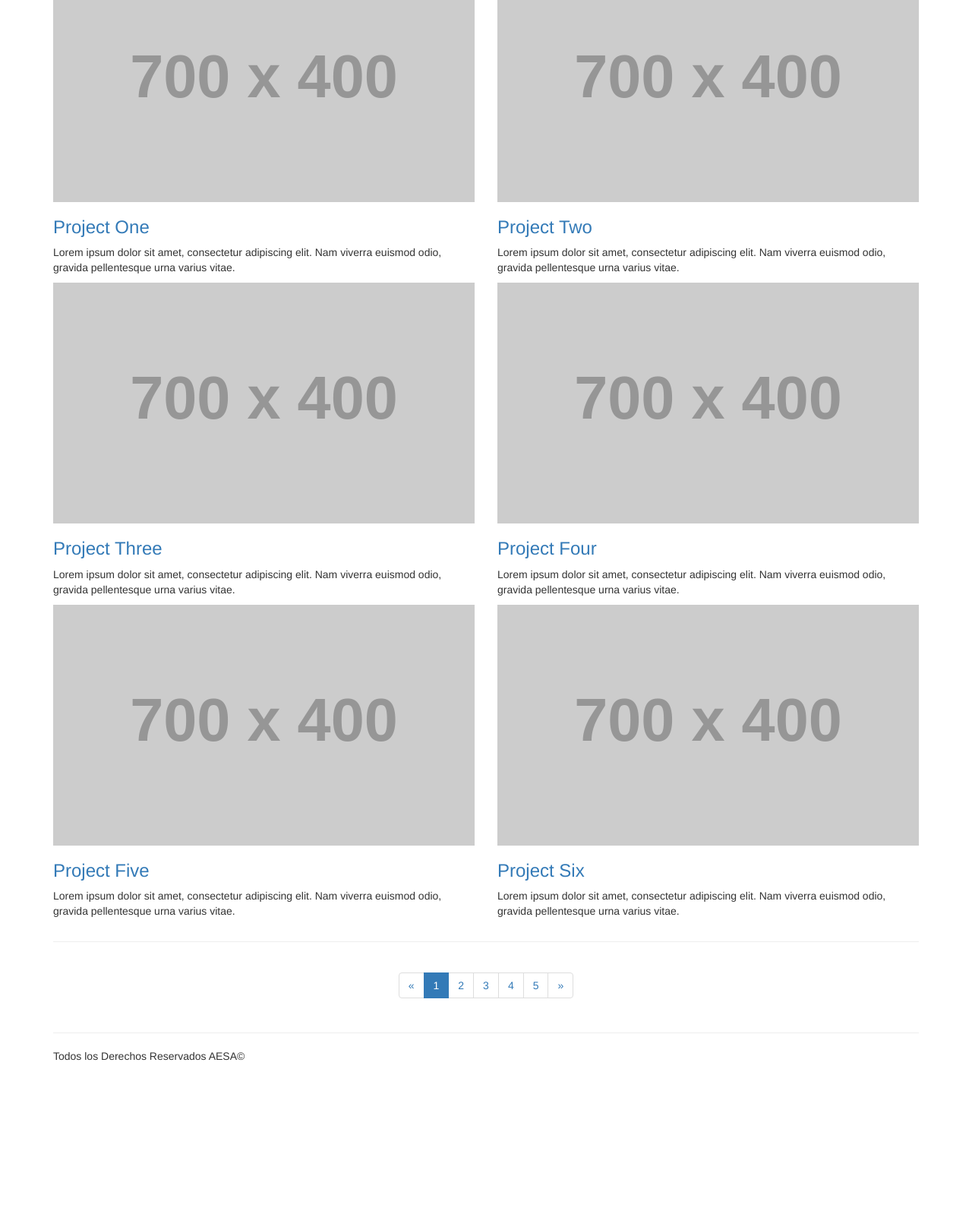
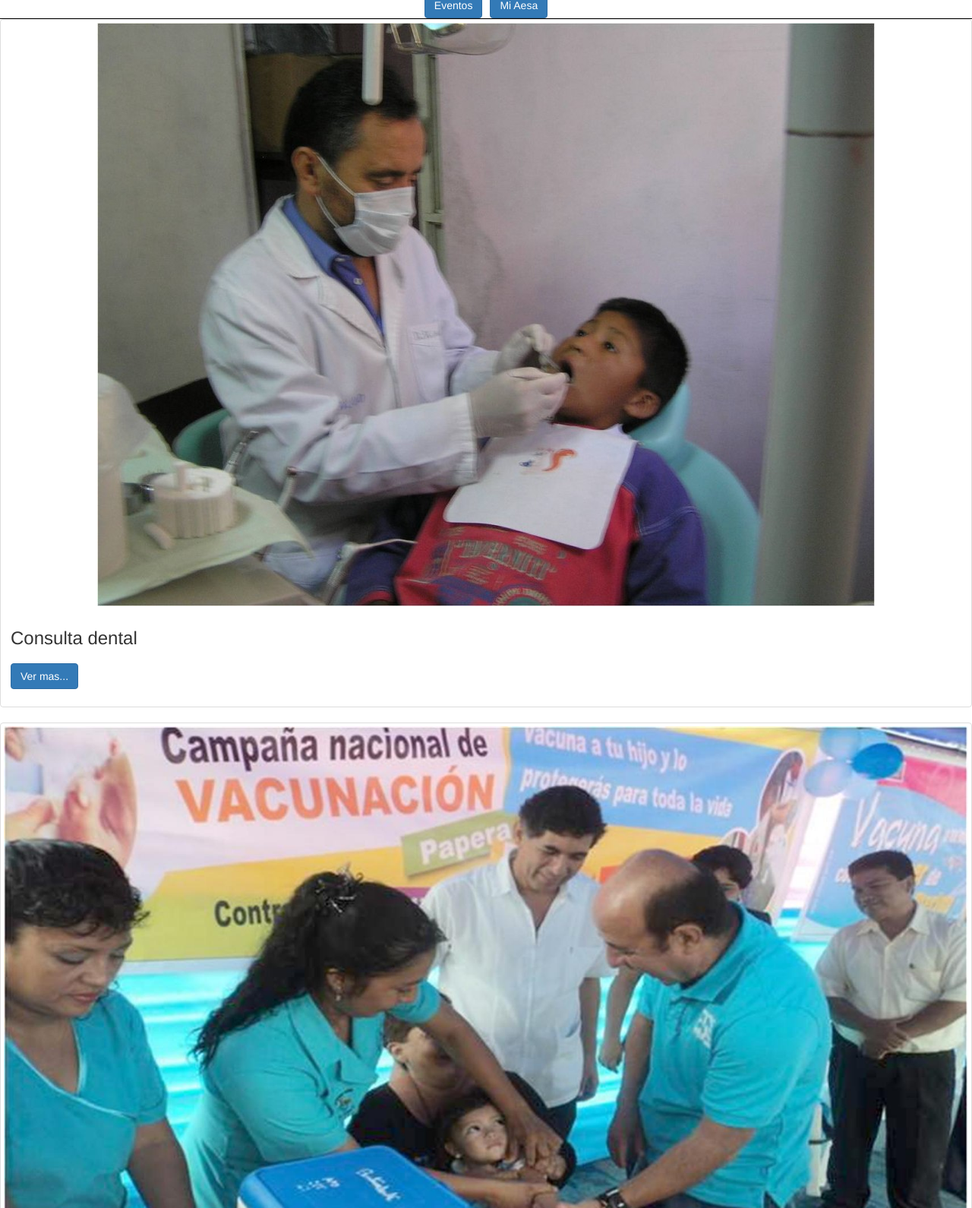
Before and after one commit to AnaLucia20/aporta-project, a plain HTML site: page talleres.html in a window 1280 px wide. Shown: the part 161-1751 px from the top of the page at 76% size. Before the commit the page ends 1571 px from the top, so only its background shows below. Drawn offline with Linux system fonts and the light colour scheme; placeholder pictures from the web are drawn by us.

Commit message:
eventos y miaesa

```diff
--- /dev/null
+++ b/css/talleres.css
@@ -0,0 +1,17 @@
+.flex-row{
+  display: flex;
+  flex-direction: row;
+  flex-wrap: wrap;
+  justify-content: center;
+  align-items: center;
+}
+nav{
+  border-top: 1px solid black;
+  border-bottom: 1px solid black;
+}
+nav a{
+  margin: 5px;
+}
+.caption h3{
+  display: inline-block;
+}
--- /dev/null
+++ b/js/talleres.js
@@ -0,0 +1,8 @@
+const show = ()=>{
+  $('#miaesa').show();
+  $('#eventos').hide();
+}
+const show2 = ()=>{
+  $('#miaesa').hide();
+  $('#eventos').show();
+}
--- a/talleres.html
+++ b/talleres.html
@@ -16,7 +16,8 @@
     <!-- Bootstrap Core CSS -->
     <link href="css/bootstrap.min.css" rel="stylesheet">
 
-
+    <!-- talleres css -->
+    <link rel="stylesheet" href="css/talleres.css">
     <!-- HTML5 Shim and Respond.js IE8 support of HTML5 elements and media queries -->
     <!-- WARNING: Respond.js doesn't work if you view the page via file:// -->
     <!--[if lt IE 9]>
@@ -27,173 +28,111 @@
 </head>
 
 <body>
-
-    <!-- Navigation -->
-    <nav class="navbar navbar-inverse navbar-fixed-top" role="navigation">
-        <div class="container">
-            <!-- Brand and toggle get grouped for better mobile display -->
-            <div class="navbar-header">
-                <button type="button" class="navbar-toggle" data-toggle="collapse" data-target="#bs-example-navbar-collapse-1">
-                    <span class="sr-only">Toggle navigation</span>
-                    <span class="icon-bar"></span>
-                    <span class="icon-bar"></span>
-                    <span class="icon-bar"></span>
-                </button>
-                <a class="navbar-brand" href="#">AESA</a>
-            </div>
-            <!-- Collect the nav links, forms, and other content for toggling -->
-            <div class="collapse navbar-collapse" id="bs-example-navbar-collapse-1">
-                <ul class="nav navbar-nav">
-                    <li>
-                        <a href="#">Eventos</a>
-                    </li>
-                    <li>
-                        <a href="#">Mi AESA</a>
-                    </li>
-                </ul>
-            </div>
-            <!-- /.navbar-collapse -->
-        </div>
-        <!-- /.container -->
+  <!-- logo -->
+  <header class="flex-row">
+    <img src="img/logo.png" alt="">
+  </header>
+  <nav class="flex-row">
+    <a href="#eventos" class="btn btn-primary" onclick="show2()" role="button">Eventos</a>
+    <a href="#miaesa" class="btn btn-primary" onclick="show()" role="button">Mi Aesa</a>
   </nav>
-
-    <!-- Page Content -->
-    <div class="container">
-
-        <!-- Page Header -->
+  <section id="eventos">
     <div class="row">
-            <div class="col-lg-12">
-                <h1 class="page-header">Page Heading
-                    <small>Secondary Text</small>
-                </h1>
+      <div class="col-sm-12 col-md-12">
+        <div class="thumbnail">
+          <img src="img/dental.jpg" alt="...">
+          <div class="caption">
+            <h3>Consulta dental</h3>
+            <!-- <p>Lorem ipsum dolor sit amet, consectetur adipisicing elit, sed do eiusmod tempor incididunt ut labore et dolore magna aliqua. Ut enim ad minim veniam, quis nostrud exercitation ullamco laboris nisi ut aliquip ex ea commodo consequat. Duis aute irure dolor in reprehenderit in voluptate velit esse cillum dolore eu fugiat nulla pariatur. Excepteur sint occaecat cupidatat non proident, sunt in culpa qui officia deserunt mollit anim id est laborum.</p> -->
+            <p><p><a href="#" class="btn btn-primary" role="button">Ver mas...</a></p></p>
           </div>
         </div>
-        <!-- /.row -->
-
-        <!-- Projects Row -->
-        <div class="row">
-            <div class="col-md-6 portfolio-item">
-                <a href="#">
-                    <img class="img-responsive" src="http://placehold.it/700x400" alt="">
-                </a>
-                <h3>
-                    <a href="#">Project One</a>
-                </h3>
-                <p>Lorem ipsum dolor sit amet, consectetur adipiscing elit. Nam viverra euismod odio, gravida pellentesque urna varius vitae.</p>
-            </div>
-            <div class="col-md-6 portfolio-item">
-                <a href="#">
-                    <img class="img-responsive" src="http://placehold.it/700x400" alt="">
-                </a>
-                <h3>
-                    <a href="#">Project Two</a>
-                </h3>
-                <p>Lorem ipsum dolor sit amet, consectetur adipiscing elit. Nam viverra euismod odio, gravida pellentesque urna varius vitae.</p>
       </div>
     </div>
-        <!-- /.row -->
-
-        <!-- Projects Row -->
     <div class="row">
-            <div class="col-md-6 portfolio-item">
-                <a href="#">
-                    <img class="img-responsive" src="http://placehold.it/700x400" alt="">
-                </a>
-                <h3>
-                    <a href="#">Project Three</a>
-                </h3>
-                <p>Lorem ipsum dolor sit amet, consectetur adipiscing elit. Nam viverra euismod odio, gravida pellentesque urna varius vitae.</p>
-            </div>
-            <div class="col-md-6 portfolio-item">
-                <a href="#">
-                    <img class="img-responsive" src="http://placehold.it/700x400" alt="">
-                </a>
-                <h3>
-                    <a href="#">Project Four</a>
-                </h3>
-                <p>Lorem ipsum dolor sit amet, consectetur adipiscing elit. Nam viverra euismod odio, gravida pellentesque urna varius vitae.</p>
+      <div class="col-sm-12 col-md-12">
+        <div class="thumbnail">
+          <img src="img/vacunacion.png" alt="...">
+          <div class="caption">
+            <h3>Vacunación</h3>
+            <!-- <p>Lorem ipsum dolor sit amet, consectetur adipisicing elit, sed do eiusmod tempor incididunt ut labore et dolore magna aliqua. Ut enim ad minim veniam, quis nostrud exercitation ullamco laboris nisi ut aliquip ex ea commodo consequat. Duis aute irure dolor in reprehenderit in voluptate velit esse cillum dolore eu fugiat nulla pariatur. Excepteur sint occaecat cupidatat non proident, sunt in culpa qui officia deserunt mollit anim id est laborum.</p> -->
+            <p><a href="#" class="btn btn-primary" role="button">Ver mas...</a></p>
           </div>
         </div>
-        <!-- /.row -->
-
-        <!-- Projects Row -->
-        <div class="row">
-            <div class="col-md-6 portfolio-item">
-                <a href="#">
-                    <img class="img-responsive" src="http://placehold.it/700x400" alt="">
-                </a>
-                <h3>
-                    <a href="#">Project Five</a>
-                </h3>
-                <p>Lorem ipsum dolor sit amet, consectetur adipiscing elit. Nam viverra euismod odio, gravida pellentesque urna varius vitae.</p>
-            </div>
-            <div class="col-md-6 portfolio-item">
-                <a href="#">
-                    <img class="img-responsive" src="http://placehold.it/700x400" alt="">
-                </a>
-                <h3>
-                    <a href="#">Project Six</a>
-                </h3>
-                <p>Lorem ipsum dolor sit amet, consectetur adipiscing elit. Nam viverra euismod odio, gravida pellentesque urna varius vitae.</p>
       </div>
     </div>
-        <!-- /.row -->
-
-        <hr>
-
-        <!-- Pagination -->
-        <div class="row text-center">
-            <div class="col-lg-12">
-                <ul class="pagination">
-                    <li>
-                        <a href="#">&laquo;</a>
-                    </li>
-                    <li class="active">
-                        <a href="#">1</a>
-                    </li>
-                    <li>
-                        <a href="#">2</a>
-                    </li>
-                    <li>
-                        <a href="#">3</a>
-                    </li>
-                    <li>
-                        <a href="#">4</a>
-                    </li>
-                    <li>
-                        <a href="#">5</a>
-                    </li>
-                    <li>
-                        <a href="#">&raquo;</a>
-                    </li>
-                </ul>
+    <div class="row">
+      <div class="col-sm-12 col-md-12">
+        <div class="thumbnail">
+          <img src="img/cortedecabello.jpg" alt="...">
+          <div class="caption">
+            <h3>Corte de cabello</h3>
+            <!-- <p>Lorem ipsum dolor sit amet, consectetur adipisicing elit, sed do eiusmod tempor incididunt ut labore et dolore magna aliqua. Ut enim ad minim veniam, quis nostrud exercitation ullamco laboris nisi ut aliquip ex ea commodo consequat. Duis aute irure dolor in reprehenderit in voluptate velit esse cillum dolore eu fugiat nulla pariatur. Excepteur sint occaecat cupidatat non proident, sunt in culpa qui officia deserunt mollit anim id est laborum.</p> -->
+            <p><a href="#" class="btn btn-primary" role="button">Ver mas...</a></p>
           </div>
         </div>
-        <!-- /.row -->
-
-        <hr>
-
-        <!-- Footer -->
-        <footer>
-            <div class="row">
-                <div class="col-lg-12">
-                    <p>
-                        Todos los Derechos Reservados AESA&copy;
-                    </p>
       </div>
     </div>
-            <!-- /.row -->
-        </footer>
+    <div class="row">
+      <div class="col-sm-12 col-md-12">
+        <div class="thumbnail">
+          <img src="img/lectura.jpeg" alt="...">
+          <div class="caption">
+            <h3>Taller de lectura</h3>
+            <!-- <p>Lorem ipsum dolor sit amet, consectetur adipisicing elit, sed do eiusmod tempor incididunt ut labore et dolore magna aliqua. Ut enim ad minim veniam, quis nostrud exercitation ullamco laboris nisi ut aliquip ex ea commodo consequat. Duis aute irure dolor in reprehenderit in voluptate velit esse cillum dolore eu fugiat nulla pariatur. Excepteur sint occaecat cupidatat non proident, sunt in culpa qui officia deserunt mollit anim id est laborum.</p> -->
+            <p><a href="#" class="btn btn-primary" role="button">Ver mas...</a></p>
+          </div>
+        </div>
+      </div>
+    </div>
+    <div class="row">
+      <div class="col-sm-12 col-md-12">
+        <div class="thumbnail">
+          <img src="img/pintar.jpg" alt="...">
+          <div class="caption">
+            <h3>Taller de pintura</h3>
+            <!-- <p>Lorem ipsum dolor sit amet, consectetur adipisicing elit, sed do eiusmod tempor incididunt ut labore et dolore magna aliqua. Ut enim ad minim veniam, quis nostrud exercitation ullamco laboris nisi ut aliquip ex ea commodo consequat. Duis aute irure dolor in reprehenderit in voluptate velit esse cillum dolore eu fugiat nulla pariatur. Excepteur sint occaecat cupidatat non proident, sunt in culpa qui officia deserunt mollit anim id est laborum.</p> -->
+            <p><a href="#" class="btn btn-primary" role="button">Ver mas...</a></p>
+          </div>
+        </div>
+      </div>
+    </div>
+  </section>
+  <section id="miaesa" style="display:none;">
+    <div class="row">
+      <div class="col-sm-12 col-md-12">
+        <div class="thumbnail">
+          <img src="img/aesa1.jpg" alt="...">
+          <div class="caption">
+            <h3>Asi trabajamos en Aesa</h3>
+            <!-- <p>Lorem ipsum dolor sit amet, consectetur adipisicing elit, sed do eiusmod tempor incididunt ut labore et dolore magna aliqua. Ut enim ad minim veniam, quis nostrud exercitation ullamco laboris nisi ut aliquip ex ea commodo consequat. Duis aute irure dolor in reprehenderit in voluptate velit esse cillum dolore eu fugiat nulla pariatur. Excepteur sint occaecat cupidatat non proident, sunt in culpa qui officia deserunt mollit anim id est laborum.</p> -->
+            <p><p><a href="#" class="btn btn-primary" role="button">Ver mas...</a></p></p>
+          </div>
+        </div>
+      </div>
+    </div>
+    <div class="row">
+      <div class="col-sm-12 col-md-12">
+        <div class="thumbnail">
+          <img src="img/aesa2.jpg" alt="...">
+          <div class="caption">
+            <h3>Feliz día Papá</h3>
+            <!-- <p>Lorem ipsum dolor sit amet, consectetur adipisicing elit, sed do eiusmod tempor incididunt ut labore et dolore magna aliqua. Ut enim ad minim veniam, quis nostrud exercitation ullamco laboris nisi ut aliquip ex ea commodo consequat. Duis aute irure dolor in reprehenderit in voluptate velit esse cillum dolore eu fugiat nulla pariatur. Excepteur sint occaecat cupidatat non proident, sunt in culpa qui officia deserunt mollit anim id est laborum.</p> -->
+            <p><p><a href="#" class="btn btn-primary" role="button">Ver mas...</a></p></p>
+          </div>
+        </div>
+      </div>
+    </div>
 
-    </div>
-    <!-- /.container -->
-
+  </section>
     <!-- jQuery -->
     <script src="js/jquery.js"></script>
 
     <!-- Bootstrap Core JavaScript -->
     <script src="js/bootstrap.min.js"></script>
 
+    <!-- taller js -->
+    <script src="js/talleres.js"></script>
 </body>
 
 </html>
```
Also changed, not shown: img/aesa1.jpg (renamed from img/17807218_1178980378894177_3413381402244308794_o.jpg), img/aesa2.jpg (renamed from img/19221492_1250555225070025_5329242326601391604_o.jpg), img/cocina.jpg (deleted), 1 other file. Lines whose indentation alone changed are shown as unchanged.
